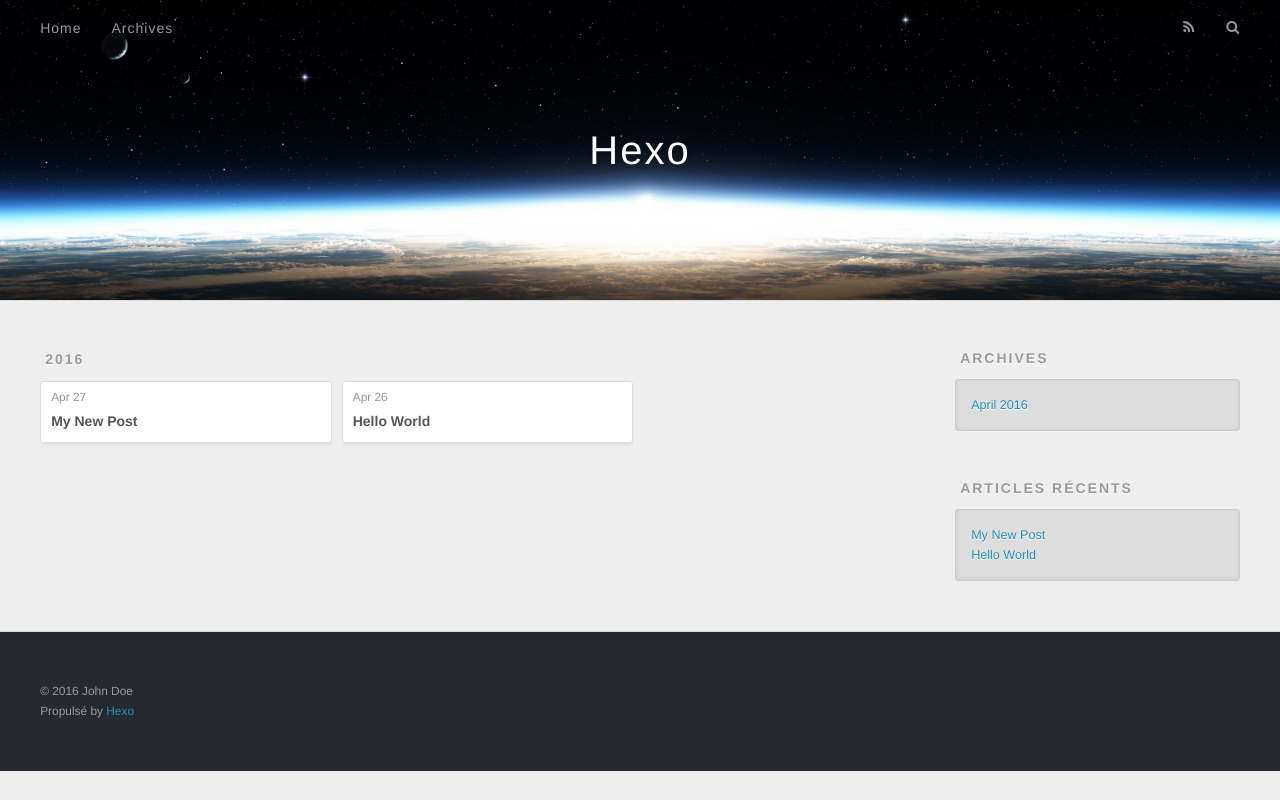
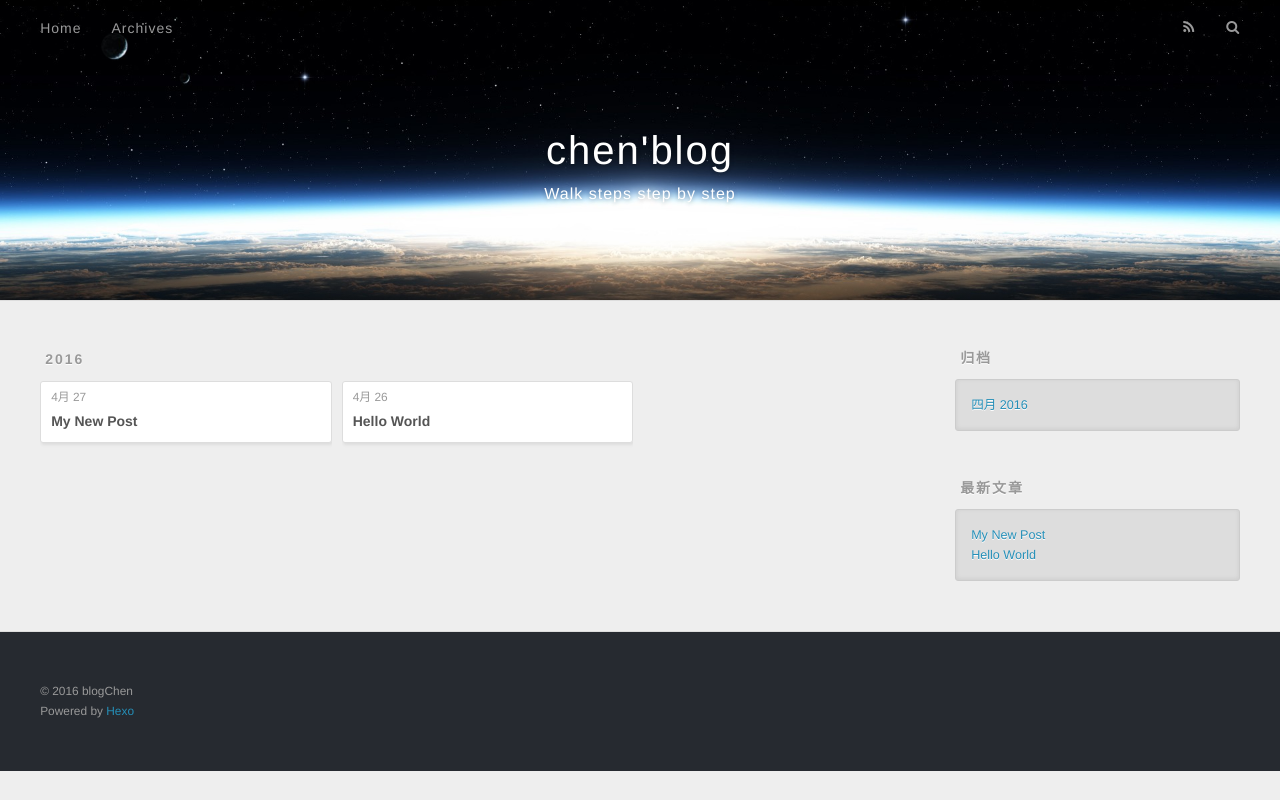
Before and after one commit to hackerchen/hackerchen.github.io, a plain HTML site: page archives/2016/04/index.html in a window 1280 px wide. Drawn offline with nearby package versions, Linux system fonts and the light colour scheme.

Commit message:
Site updated: 2016-04-27 07:59:49

```diff
--- a/archives/2016/04/index.html
+++ b/archives/2016/04/index.html
@@ -3,19 +3,19 @@
 <head>
   <meta charset="utf-8">
 
-  <title>Archives: 2016/4 | Hexo</title>
+  <title>归档: 2016/4 | chen&#39;blog</title>
   <meta name="viewport" content="width=device-width, initial-scale=1, maximum-scale=1">
-  <meta name="description">
+  <meta name="description" content="Walk steps step by step">
 <meta property="og:type" content="website">
-<meta property="og:title" content="Hexo">
-<meta property="og:url" content="hackerchen.github.io/archives/2016/04/index.html">
-<meta property="og:site_name" content="Hexo">
-<meta property="og:description">
+<meta property="og:title" content="chen'blog">
+<meta property="og:url" content="http://hackerchen.com/archives/2016/04/index.html">
+<meta property="og:site_name" content="chen'blog">
+<meta property="og:description" content="Walk steps step by step">
 <meta name="twitter:card" content="summary">
-<meta name="twitter:title" content="Hexo">
-<meta name="twitter:description">
+<meta name="twitter:title" content="chen'blog">
+<meta name="twitter:description" content="Walk steps step by step">
 
-    <link rel="alternate" href="/atom.xml" title="Hexo" type="application/atom+xml">
+    <link rel="alternate" href="/atom.xml" title="chen&#39;blog" type="application/atom+xml">
 
 
     <link rel="icon" href="/favicon.png">
@@ -36,8 +36,12 @@
   <div id="header-outer" class="outer">
     <div id="header-title" class="inner">
       <h1 id="logo-wrap">
-        <a href="/" id="logo">Hexo</a>
+        <a href="/" id="logo">chen&#39;blog</a>
       </h1>
+
+        <h2 id="subtitle-wrap">
+          <a href="/" id="subtitle">Walk steps step by step</a>
+        </h2>
 
     </div>
     <div id="header-inner" class="inner">
@@ -51,12 +55,12 @@
       </nav>
       <nav id="sub-nav">
 
-          <a id="nav-rss-link" class="nav-icon" href="/atom.xml" title="Flux RSS"></a>
+          <a id="nav-rss-link" class="nav-icon" href="/atom.xml" title="RSS Feed"></a>
 
-        <a id="nav-search-btn" class="nav-icon" title="Rechercher"></a>
+        <a id="nav-search-btn" class="nav-icon" title="搜索"></a>
       </nav>
       <div id="search-form-wrap">
-        <form action="//google.com/search" method="get" accept-charset="UTF-8" class="search-form"><input type="search" name="q" results="0" class="search-form-input" placeholder="Search"><button type="submit" class="search-form-submit">&#xF002;</button><input type="hidden" name="sitesearch" value="hackerchen.github.io"></form>
+        <form action="//google.com/search" method="get" accept-charset="UTF-8" class="search-form"><input type="search" name="q" results="0" class="search-form-input" placeholder="Search"><button type="submit" class="search-form-submit">&#xF002;</button><input type="hidden" name="sitesearch" value="http://hackerchen.com"></form>
       </div>
     </div>
   </div>
@@ -79,7 +83,7 @@
   <div class="archive-article-inner">
     <header class="archive-article-header">
       <a href="/2016/04/27/My-New-Post/" class="archive-article-date">
-  <time datetime="2016-04-26T16:29:23.000Z" itemprop="datePublished">Apr 27</time>
+  <time datetime="2016-04-26T16:29:23.000Z" itemprop="datePublished">4月 27</time>
 </a>
 
 
@@ -98,7 +102,7 @@
   <div class="archive-article-inner">
     <header class="archive-article-header">
       <a href="/2016/04/26/hello-world/" class="archive-article-date">
-  <time datetime="2016-04-26T00:08:12.000Z" itemprop="datePublished">Apr 26</time>
+  <time datetime="2016-04-26T00:08:12.000Z" itemprop="datePublished">4月 26</time>
 </a>
 
 
@@ -129,9 +133,9 @@
 
 
   <div class="widget-wrap">
-    <h3 class="widget-title">Archives</h3>
+    <h3 class="widget-title">归档</h3>
     <div class="widget">
-      <ul class="archive-list"><li class="archive-list-item"><a class="archive-list-link" href="/archives/2016/04/">April 2016</a></li></ul>
+      <ul class="archive-list"><li class="archive-list-item"><a class="archive-list-link" href="/archives/2016/04/">四月 2016</a></li></ul>
     </div>
   </div>
 
@@ -139,7 +143,7 @@
 
 
   <div class="widget-wrap">
-    <h3 class="widget-title">Articles récents</h3>
+    <h3 class="widget-title">最新文章</h3>
     <div class="widget">
       <ul>
 
@@ -163,8 +167,8 @@
 
   <div class="outer">
     <div id="footer-info" class="inner">
-      &copy; 2016 John Doe<br>
-      Propulsé by <a href="http://hexo.io/" target="_blank">Hexo</a>
+      &copy; 2016 blogChen<br>
+      Powered by <a href="http://hexo.io/" target="_blank">Hexo</a>
     </div>
   </div>
 </footer>
```
Also changed, not shown: 2016/04/26/hello-world/index.html (+19 -15 lines), 2016/04/27/My-New-Post/index.html (+22 -18 lines), archives/2016/index.html (+24 -20 lines), archives/index.html (+24 -20 lines), index.html (+24 -20 lines).
